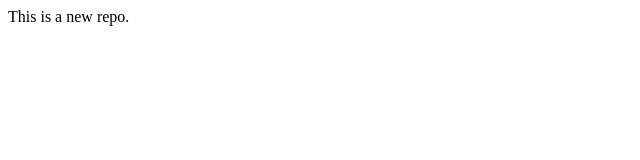
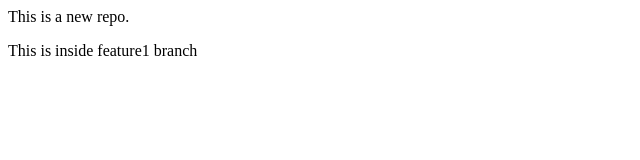
Before and after one commit to dassoumik792-dev/LocalRepo, a plain HTML site: page index.html in a window 1280 px wide. Shown: the whole page, without its empty margins (0-640 px from the left). Drawn offline with Linux system fonts and the light colour scheme.

Commit message:
Add new feature

```diff
--- a/index.html
+++ b/index.html
@@ -1 +1,2 @@
 <p>This is a new repo.</p>
+<p>This is inside feature1 branch</p>
```
